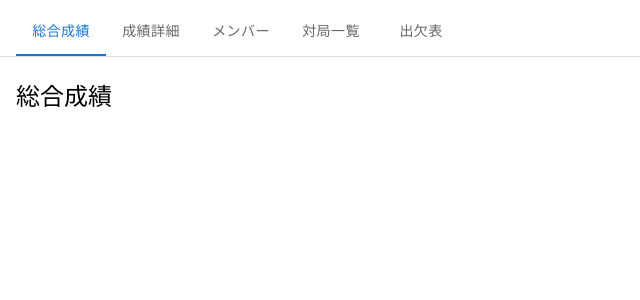
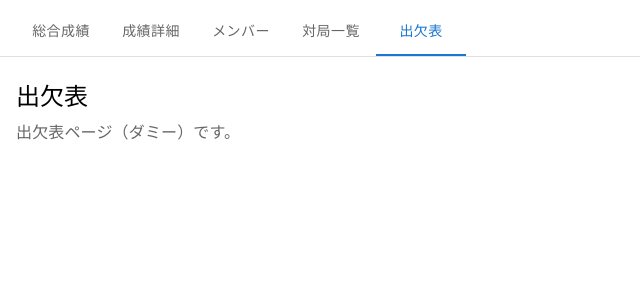
Before and after one commit to Kenkinoshita/mahjong-app, a React (Vite) app: page /attendance in a window 1280 px wide. Shown: the top 300 px of the page, without its empty margins (0-640 px from the left). Built offline with nearby package versions, Linux system fonts and the light colour scheme.

Commit message:
add: routing

```diff
--- a/package.json
+++ b/package.json
@@ -21,7 +21,8 @@
     "@mui/material": "7.3.9",
     "axios": "1.13.3",
     "react": "19.2.0",
-    "react-dom": "19.2.0"
+    "react-dom": "19.2.0",
+    "react-router-dom": "7.14.0"
   },
   "devDependencies": {
     "@eslint/js": "9.39.1",
--- a/src/App.tsx
+++ b/src/App.tsx
@@ -1,10 +1,27 @@
 import Box from '@mui/material/Box';
+import { Navigate, Route, Routes } from 'react-router-dom';
 import { TopTab } from '@/components/TopTab';
+import AttendancePage from '@/pages/AttendancePage';
+import MatchesPage from '@/pages/MatchesPage';
+import MembersPage from '@/pages/MembersPage';
+import OverallResultsPage from '@/pages/OverallResultsPage';
+import ResultDetailsPage from '@/pages/ResultDetailsPage';
 
 function App() {
   return (
     <Box sx={{ minHeight: '100vh', bgcolor: 'background.default' }}>
       <TopTab />
+      <Box component="main" sx={{ px: 2, py: 3 }}>
+        <Routes>
+          <Route path="/" element={<Navigate to="/overall-results" replace />} />
+          <Route path="/overall-results" element={<OverallResultsPage />} />
+          <Route path="/result-details" element={<ResultDetailsPage />} />
+          <Route path="/members" element={<MembersPage />} />
+          <Route path="/matches" element={<MatchesPage />} />
+          <Route path="/attendance" element={<AttendancePage />} />
+          <Route path="*" element={<Navigate to="/overall-results" replace />} />
+        </Routes>
+      </Box>
     </Box>
   );
 }
--- a/src/components/TopTab.tsx
+++ b/src/components/TopTab.tsx
@@ -1,18 +1,26 @@
-import { useState, type SyntheticEvent } from 'react';
 import Box from '@mui/material/Box';
 import Tab from '@mui/material/Tab';
 import Tabs from '@mui/material/Tabs';
-import Typography from '@mui/material/Typography';
+import { useLocation, useNavigate } from 'react-router-dom';
+import type { SyntheticEvent } from 'react';
 
-const topTabs = ['総合成績', '成績詳細', 'メンバー', '対局一覧', '出欠表'] as const;
+const topTabs = [
+  { label: '総合成績', path: '/overall-results' },
+  { label: '成績詳細', path: '/result-details' },
+  { label: 'メンバー', path: '/members' },
+  { label: '対局一覧', path: '/matches' },
+  { label: '出欠表', path: '/attendance' },
+] as const;
 
-export type TopTabValue = (typeof topTabs)[number];
+export type TopTabValue = (typeof topTabs)[number]['path'];
 
 export function TopTab() {
-  const [activeTab, setActiveTab] = useState<TopTabValue>(topTabs[0]);
+  const location = useLocation();
+  const navigate = useNavigate();
+  const activeTab = topTabs.find((tab) => tab.path === location.pathname)?.path ?? false;
 
   const handleChange = (_event: SyntheticEvent, nextValue: TopTabValue) => {
-    setActiveTab(nextValue);
+    navigate(nextValue);
   };
 
   return (
@@ -27,14 +35,9 @@ export function TopTab() {
           allowScrollButtonsMobile
         >
           {topTabs.map((tab) => (
-            <Tab key={tab} value={tab} label={tab} />
+            <Tab key={tab.path} value={tab.path} label={tab.label} />
           ))}
         </Tabs>
-      </Box>
-      <Box component="main" sx={{ px: 2, py: 3 }}>
-        <Typography component="h1" variant="h5">
-          {activeTab}
-        </Typography>
       </Box>
     </Box>
   );
--- a/src/main.tsx
+++ b/src/main.tsx
@@ -1,10 +1,13 @@
 import { StrictMode } from 'react';
 import { createRoot } from 'react-dom/client';
-import './index.css';
-import App from './App.tsx';
+import { BrowserRouter } from 'react-router-dom';
+import '@/index.css';
+import App from '@/App.tsx';
 
 createRoot(document.getElementById('root')!).render(
   <StrictMode>
-    <App />
+    <BrowserRouter>
+      <App />
+    </BrowserRouter>
   </StrictMode>,
 );
--- /dev/null
+++ b/src/pages/AttendancePage.tsx
@@ -0,0 +1,14 @@
+import Typography from '@mui/material/Typography';
+
+function AttendancePage() {
+  return (
+    <>
+      <Typography component="h1" variant="h5" gutterBottom>
+        出欠表
+      </Typography>
+      <Typography color="text.secondary">出欠表ページ（ダミー）です。</Typography>
+    </>
+  );
+}
+
+export default AttendancePage;
--- /dev/null
+++ b/src/pages/MatchesPage.tsx
@@ -0,0 +1,14 @@
+import Typography from '@mui/material/Typography';
+
+function MatchesPage() {
+  return (
+    <>
+      <Typography component="h1" variant="h5" gutterBottom>
+        対局一覧
+      </Typography>
+      <Typography color="text.secondary">対局一覧ページ（ダミー）です。</Typography>
+    </>
+  );
+}
+
+export default MatchesPage;
--- /dev/null
+++ b/src/pages/MembersPage.tsx
@@ -0,0 +1,14 @@
+import Typography from '@mui/material/Typography';
+
+function MembersPage() {
+  return (
+    <>
+      <Typography component="h1" variant="h5" gutterBottom>
+        メンバー
+      </Typography>
+      <Typography color="text.secondary">メンバーページ（ダミー）です。</Typography>
+    </>
+  );
+}
+
+export default MembersPage;
--- /dev/null
+++ b/src/pages/OverallResultsPage.tsx
@@ -0,0 +1,14 @@
+import Typography from '@mui/material/Typography';
+
+function OverallResultsPage() {
+  return (
+    <>
+      <Typography component="h1" variant="h5" gutterBottom>
+        総合成績
+      </Typography>
+      <Typography color="text.secondary">総合成績ページ（ダミー）です。</Typography>
+    </>
+  );
+}
+
+export default OverallResultsPage;
--- /dev/null
+++ b/src/pages/ResultDetailsPage.tsx
@@ -0,0 +1,14 @@
+import Typography from '@mui/material/Typography';
+
+function ResultDetailsPage() {
+  return (
+    <>
+      <Typography component="h1" variant="h5" gutterBottom>
+        成績詳細
+      </Typography>
+      <Typography color="text.secondary">成績詳細ページ（ダミー）です。</Typography>
+    </>
+  );
+}
+
+export default ResultDetailsPage;
```
Also changed, not shown: 1 other file (tests, documents, lock files or other folders).
